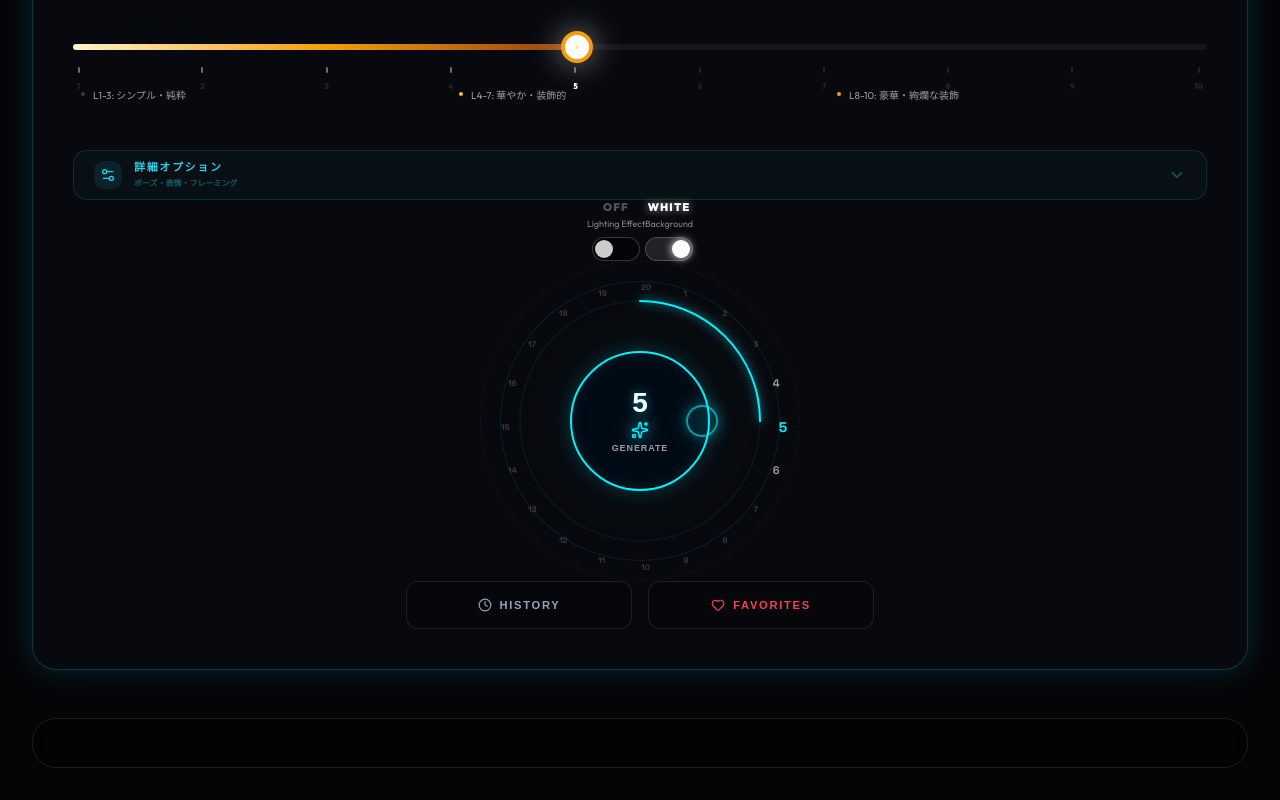
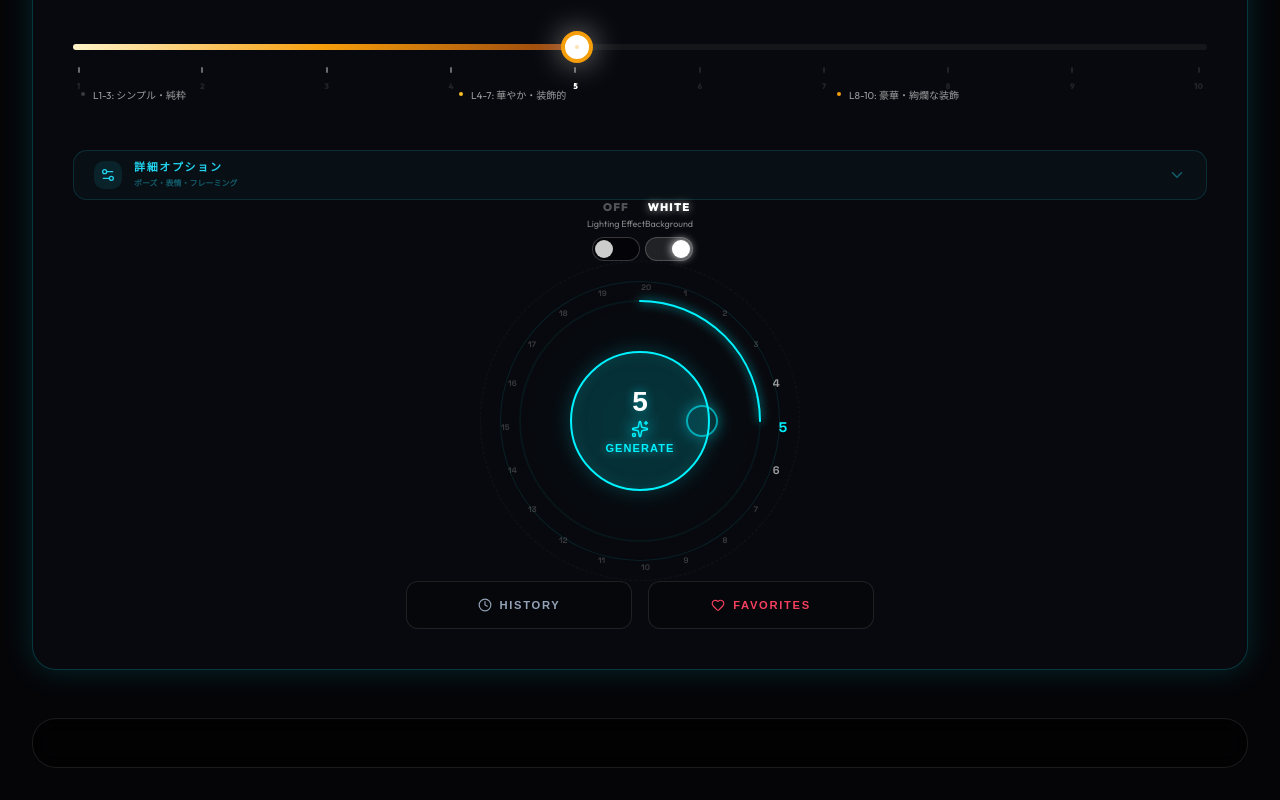
Before and after one commit to yukiokap/costume-ai, a React (Vite) app: page / in a window 1280 px wide. Shown: the part 713-1513 px from the top of the page. Built offline with nearby package versions, Linux system fonts and the light colour scheme.

Commit message:
Enhance Generate button visibility

```diff
--- a/src/components/layout/FooterControls.tsx
+++ b/src/components/layout/FooterControls.tsx
@@ -77,7 +77,7 @@ export const FooterControls: React.FC<FooterControlsProps> = ({
                                 width: '140px',
                                 height: '140px',
                                 borderRadius: '50%',
-                                backgroundColor: isGenerating ? 'rgba(0, 242, 255, 0.1)' : 'rgba(0, 10, 20, 0.9)',
+                                backgroundColor: isGenerating ? 'rgba(0, 242, 255, 0.1)' : 'rgba(0, 242, 255, 0.15)',
                                 border: '2px solid #00f2ff',
                                 boxShadow: isGenerating
                                     ? '0 0 30px rgba(0, 242, 255, 0.4)'
@@ -112,10 +112,11 @@ export const FooterControls: React.FC<FooterControlsProps> = ({
                                 <Sparkles size={18} color="#00f2ff" style={{ filter: 'drop-shadow(0 0 8px #00f2ff)' }} />
                             )}
                             <span style={{
-                                fontSize: '9px',
+                                fontSize: '11px',
                                 fontWeight: 900,
                                 letterSpacing: '0.1em',
-                                color: 'rgba(255, 255, 255, 0.6)',
+                                color: '#00f2ff',
+                                textShadow: '0 0 8px rgba(0, 242, 255, 0.6)',
                                 textTransform: 'uppercase'
                             }}>
                                 {isGenerating ? 'GEN...' : t('common.generate')}
```
